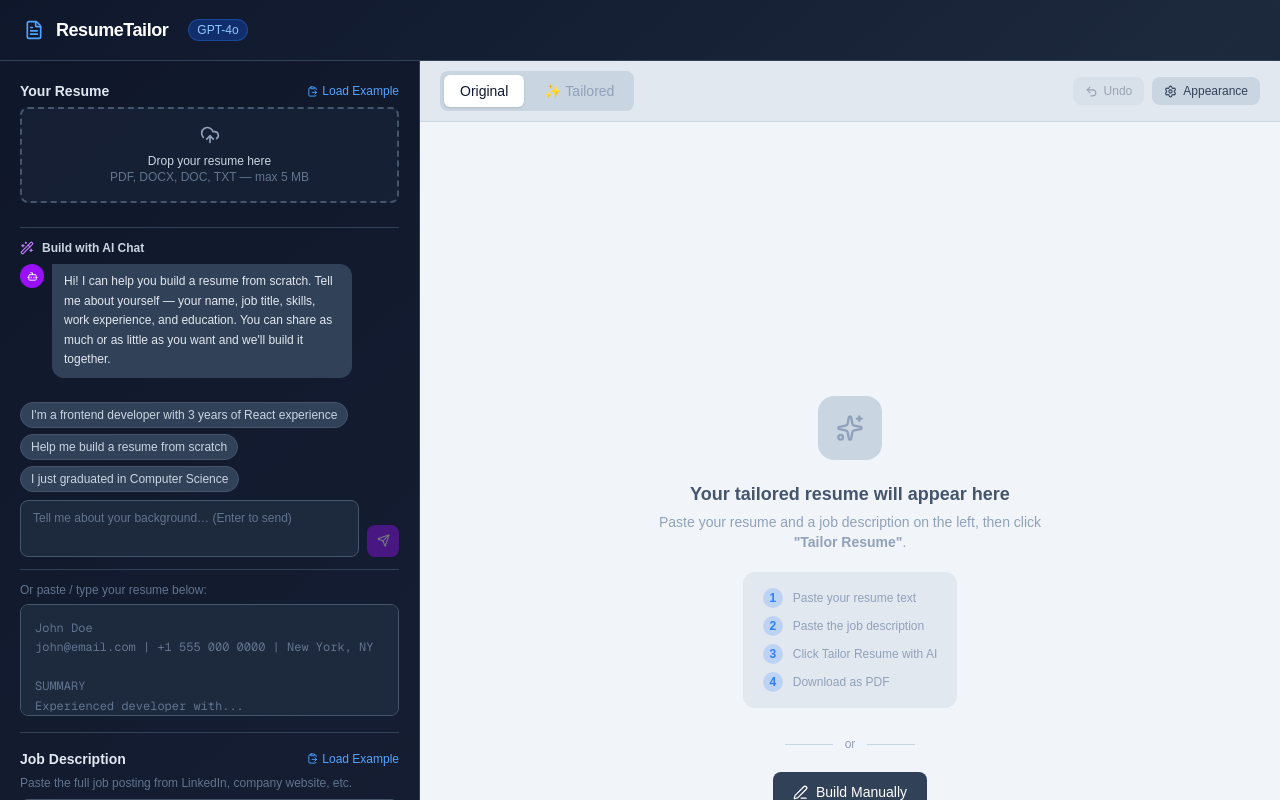
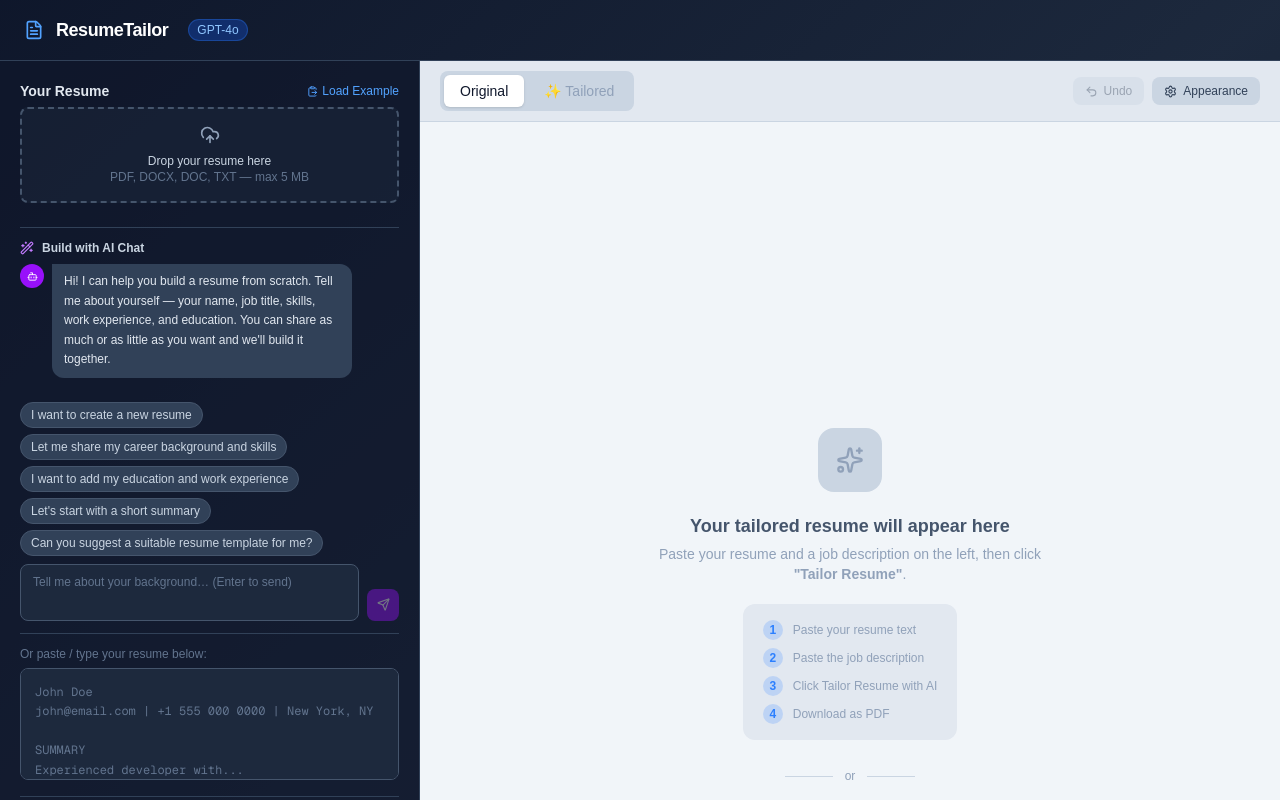
Before and after one commit to Akfslgn/ResumeTailor, a Next.js app: page / in a window 1280 px wide. Shown: the top 800 px of the page. Built offline with nearby package versions, Linux system fonts and the light colour scheme.

Commit message:
Update CREATE_SUGGESTIONS to be more universal and in English

```diff
--- a/src/components/ResumeChatPanel.tsx
+++ b/src/components/ResumeChatPanel.tsx
@@ -18,9 +18,11 @@ const EDIT_SUGGESTIONS = [
 ];
 
 const CREATE_SUGGESTIONS = [
-  "I'm a frontend developer with 3 years of React experience",
-  "Help me build a resume from scratch",
-  "I just graduated in Computer Science",
+  "I want to create a new resume",
+  "Let me share my career background and skills",
+  "I want to add my education and work experience",
+  "Let's start with a short summary",
+  "Can you suggest a suitable resume template for me?",
 ];
 
 interface Props {
@@ -37,7 +39,10 @@ export default function ResumeChatPanel({ resume, onResumeUpdate }: Props) {
     "Hi! I can help you refine your resume. Try asking me to shorten the summary, reorder skills, rephrase bullet points, or anything else you'd like to tweak.";
 
   const [messages, setMessages] = useState<ChatMessage[]>([
-    { role: "assistant", content: isCreationMode ? creationGreeting : editGreeting },
+    {
+      role: "assistant",
+      content: isCreationMode ? creationGreeting : editGreeting,
+    },
   ]);
   const [input, setInput] = useState("");
   const [loading, setLoading] = useState(false);
@@ -45,7 +50,10 @@ export default function ResumeChatPanel({ resume, onResumeUpdate }: Props) {
 
   useEffect(() => {
     setMessages([
-      { role: "assistant", content: isCreationMode ? creationGreeting : editGreeting },
+      {
+        role: "assistant",
+        content: isCreationMode ? creationGreeting : editGreeting,
+      },
     ]);
     setInput("");
     // eslint-disable-next-line react-hooks/exhaustive-deps
@@ -119,7 +127,9 @@ export default function ResumeChatPanel({ resume, onResumeUpdate }: Props) {
           {isCreationMode ? "Build with AI Chat" : "Refine with AI Chat"}
         </span>
         {!isCreationMode && (
-          <span className="text-xs text-slate-500">— tweaks the Tailored tab</span>
+          <span className="text-xs text-slate-500">
+            — tweaks the Tailored tab
+          </span>
         )}
       </div>
 
```
